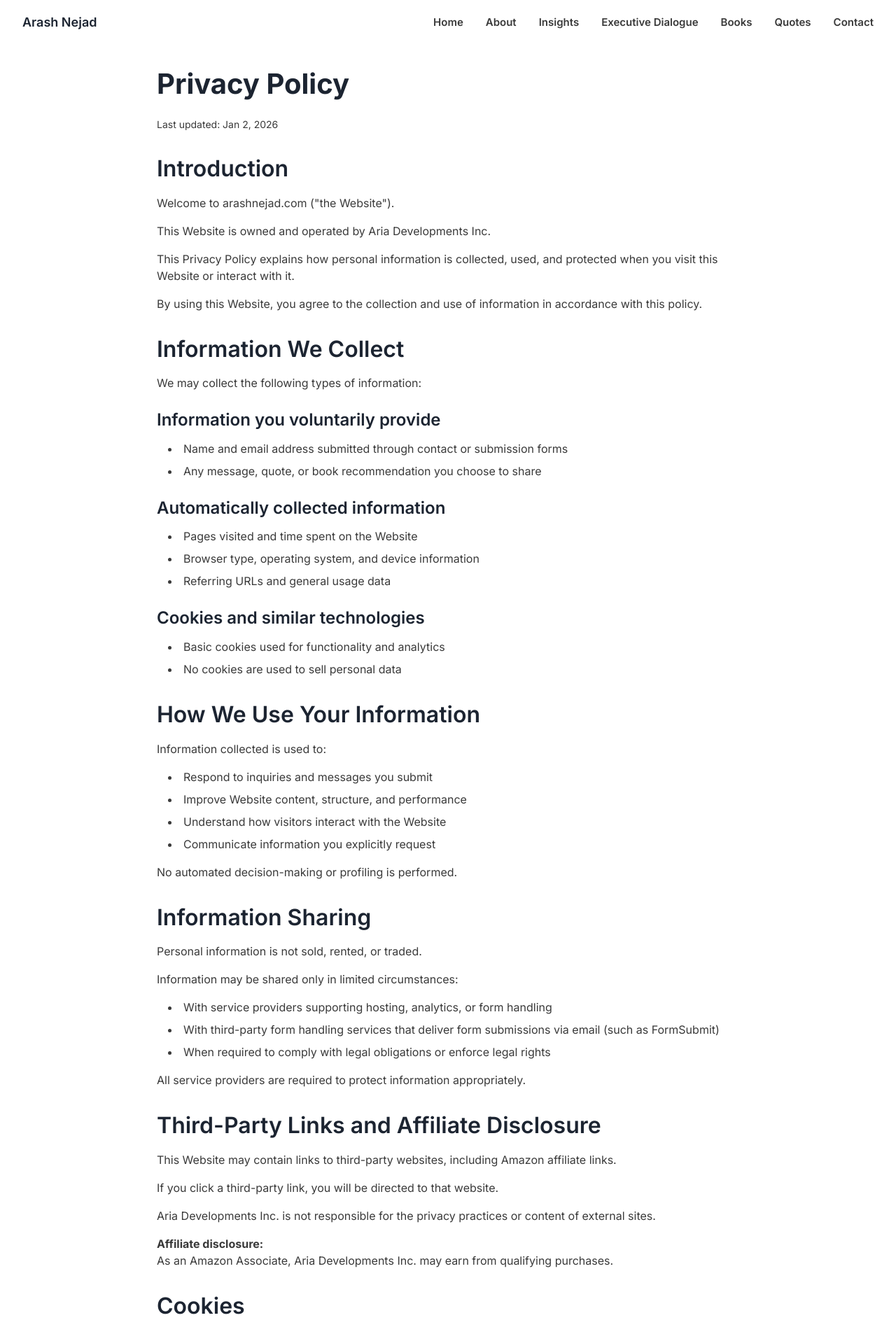
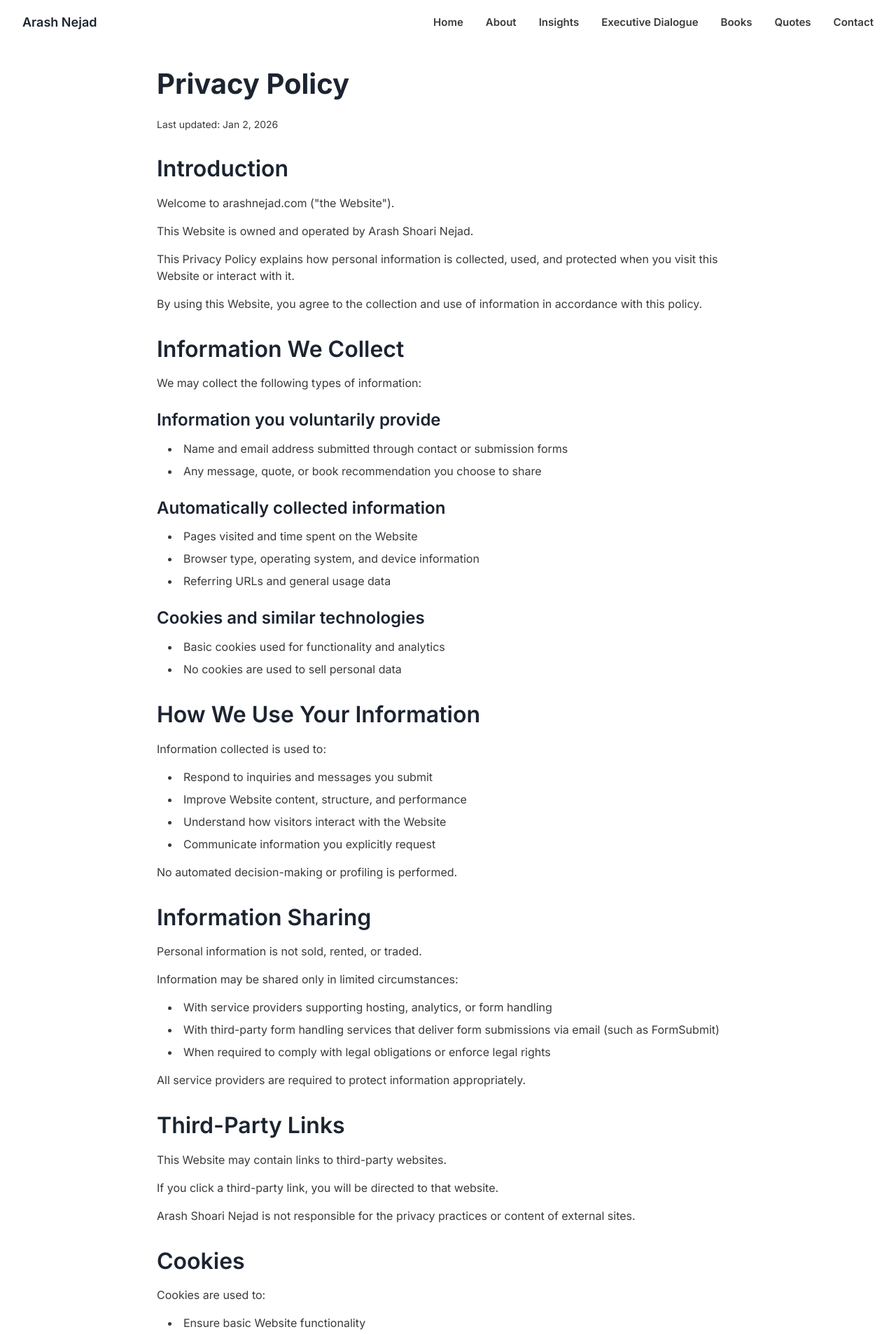
Before and after one commit to arashhappyteams/arashnejad-website, a React (Vite) app: page /privacy-policy in a window 1280 px wide. Shown: the top 1906 px of the page at 70% size. Built offline with nearby package versions, Linux system fonts and the light colour scheme.

Commit message:
Update Privacy Policy to reflect name change

```diff
--- a/src/pages/PrivacyPolicy.tsx
+++ b/src/pages/PrivacyPolicy.tsx
@@ -6,7 +6,7 @@ export function PrivacyPolicy() {
     <>
       <SEOHead
         title="Privacy Policy - Arash Nejad"
-        description="Privacy Policy for arashnejad.com. Learn how Aria Developments Inc. collects, uses, and protects your personal information."
+        description="Privacy Policy for arashnejad.com. Learn how Arash Shoari Nejad collects, uses, and protects your personal information."
         canonical="https://www.arashnejad.com/privacy-policy"
       />
 
@@ -29,7 +29,7 @@ export function PrivacyPolicy() {
                   Welcome to arashnejad.com ("the Website").
                 </p>
                 <p className="text-base mb-4">
-                  This Website is owned and operated by Aria Developments Inc.
+                  This Website is owned and operated by Arash Shoari Nejad.
                 </p>
                 <p className="text-base mb-4">
                   This Privacy Policy explains how personal information is collected, used, and protected when you visit this Website or interact with it.
@@ -100,19 +100,15 @@ export function PrivacyPolicy() {
               </div>
 
               <div>
-                <h2 className="mb-4">Third-Party Links and Affiliate Disclosure</h2>
+                <h2 className="mb-4">Third-Party Links</h2>
                 <p className="text-base mb-4">
-                  This Website may contain links to third-party websites, including Amazon affiliate links.
+                  This Website may contain links to third-party websites.
                 </p>
                 <p className="text-base mb-4">
                   If you click a third-party link, you will be directed to that website.
                 </p>
                 <p className="text-base mb-4">
-                  Aria Developments Inc. is not responsible for the privacy practices or content of external sites.
-                </p>
-                <p className="text-base mb-4">
-                  <strong>Affiliate disclosure:</strong><br />
-                  As an Amazon Associate, Aria Developments Inc. may earn from qualifying purchases.
+                  Arash Shoari Nejad is not responsible for the privacy practices or content of external sites.
                 </p>
               </div>
 
```
